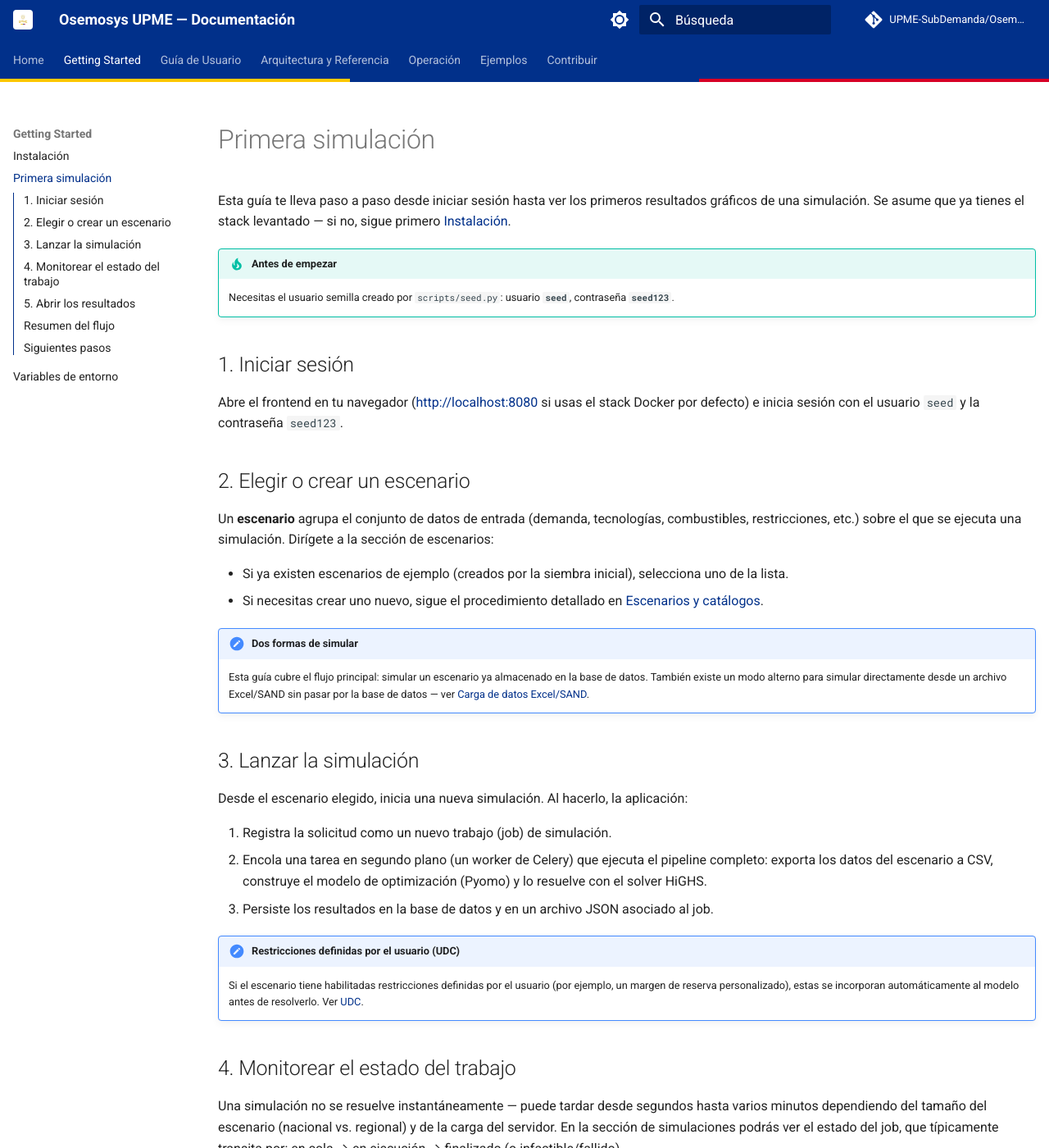
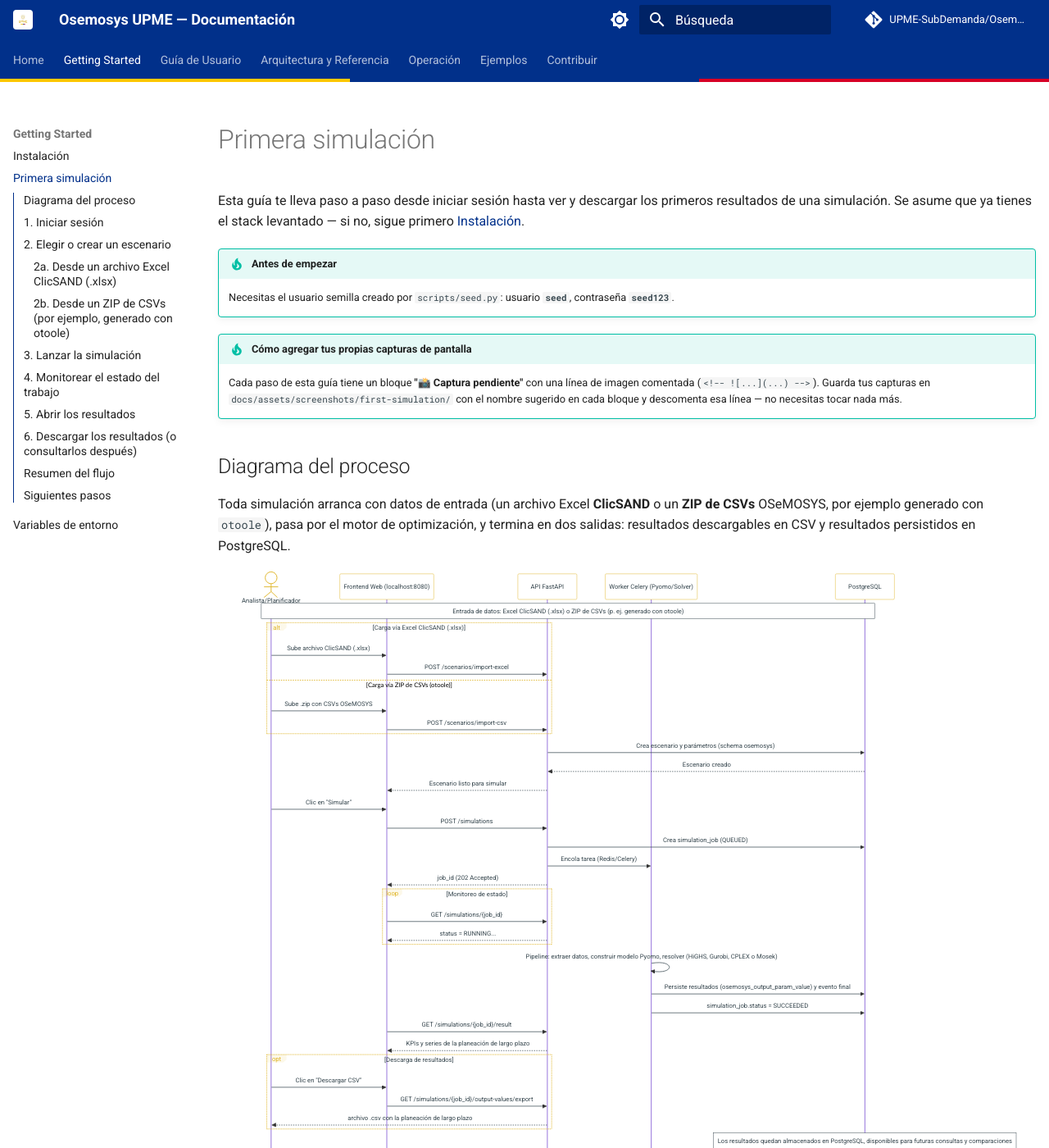
Before and after one commit to jdominguez94/osemosys-col-docs, an MkDocs documentation site: the page built from docs/getting-started/first-simulation.md, in a window 1280 px wide and 1400 px high. Shown: the whole window at 82% size. Built offline with MkDocs 1.6.1 and Material for MkDocs 9.7.7, drawn with Linux system fonts in a browser that asks for light colours; comment, search, counter and statistics services are not loaded; some of the changed text lies outside the part shown.

Commit message:
docs: add sequence diagram for one simulation run (ClicSAND/ZIP input, CSV+Postgres output) and screenshot placeholders in first-simulation.md

````diff
--- a/docs/getting-started/first-simulation.md
+++ b/docs/getting-started/first-simulation.md
@@ -1,34 +1,117 @@
 # Primera simulación
 
-Esta guía te lleva paso a paso desde iniciar sesión hasta ver los primeros resultados gráficos de una simulación. Se asume que ya tienes el stack levantado — si no, sigue primero [Instalación](installation.md).
+Esta guía te lleva paso a paso desde iniciar sesión hasta ver y descargar los primeros resultados de una simulación. Se asume que ya tienes el stack levantado — si no, sigue primero [Instalación](installation.md).
 
 !!! tip "Antes de empezar"
     Necesitas el usuario semilla creado por `scripts/seed.py`: usuario **`seed`**, contraseña **`seed123`**.
 
+!!! tip "Cómo agregar tus propias capturas de pantalla"
+    Cada paso de esta guía tiene un bloque **"📸 Captura pendiente"** con una línea de imagen comentada (`<!-- ![...](...) -->`). Guarda tus capturas en `docs/assets/screenshots/first-simulation/` con el nombre sugerido en cada bloque y descomenta esa línea — no necesitas tocar nada más.
+
+## Diagrama del proceso
+
+Toda simulación arranca con datos de entrada (un archivo Excel **ClicSAND** o un **ZIP de CSVs** OSeMOSYS, por ejemplo generado con `otoole`), pasa por el motor de optimización, y termina en dos salidas: resultados descargables en CSV y resultados persistidos en PostgreSQL.
+
+```mermaid
+sequenceDiagram
+    actor Analista as Analista/Planificador
+    participant Frontend as Frontend Web (localhost:8080)
+    participant API as API FastAPI
+    participant Worker as Worker Celery (Pyomo/Solver)
+    participant DB as PostgreSQL
+
+    Note over Analista,DB: Entrada de datos: Excel ClicSAND (.xlsx) o ZIP de CSVs (p. ej. generado con otoole)
+
+    alt Carga vía Excel ClicSAND (.xlsx)
+        Analista->>Frontend: Sube archivo ClicSAND (.xlsx)
+        Frontend->>API: POST /scenarios/import-excel
+    else Carga vía ZIP de CSVs (otoole)
+        Analista->>Frontend: Sube .zip con CSVs OSeMOSYS
+        Frontend->>API: POST /scenarios/import-csv
+    end
+
+    API->>DB: Crea escenario y parámetros (schema osemosys)
+    DB-->>API: Escenario creado
+    API-->>Frontend: Escenario listo para simular
+
+    Analista->>Frontend: Clic en "Simular"
+    Frontend->>API: POST /simulations
+    API->>DB: Crea simulation_job (QUEUED)
+    API->>Worker: Encola tarea (Redis/Celery)
+    API-->>Frontend: job_id (202 Accepted)
+
+    loop Monitoreo de estado
+        Frontend->>API: GET /simulations/{job_id}
+        API-->>Frontend: status = RUNNING...
+    end
+
+    Worker->>Worker: Pipeline: extraer datos, construir modelo Pyomo, resolver (HiGHS, Gurobi, CPLEX o Mosek)
+    Worker->>DB: Persiste resultados (osemosys_output_param_value) y evento final
+    Worker->>DB: simulation_job.status = SUCCEEDED
+
+    Frontend->>API: GET /simulations/{job_id}/result
+    API-->>Frontend: KPIs y series de la planeación de largo plazo
+
+    opt Descarga de resultados
+        Analista->>Frontend: Clic en "Descargar CSV"
+        Frontend->>API: GET /simulations/{job_id}/output-values/export
+        API-->>Analista: archivo .csv con la planeación de largo plazo
+    end
+
+    Note over DB: Los resultados quedan almacenados en PostgreSQL, disponibles para futuras consultas y comparaciones
+```
+
 ## 1. Iniciar sesión
 
 Abre el frontend en tu navegador ([http://localhost:8080](http://localhost:8080) si usas el stack Docker por defecto) e inicia sesión con el usuario `seed` y la contraseña `seed123`.
+
+!!! example "📸 Captura pendiente"
+    Pantalla de inicio de sesión.
+
+    <!-- ![Inicio de sesión](../assets/screenshots/first-simulation/01-login.png) -->
 
 ## 2. Elegir o crear un escenario
 
 Un **escenario** agrupa el conjunto de datos de entrada (demanda, tecnologías, combustibles, restricciones, etc.) sobre el que se ejecuta una simulación. Dirígete a la sección de escenarios:
 
 - Si ya existen escenarios de ejemplo (creados por la siembra inicial), selecciona uno de la lista.
-- Si necesitas crear uno nuevo, sigue el procedimiento detallado en [Escenarios y catálogos](../user-guide/escenarios.md).
+- Si necesitas crear uno nuevo, hay **dos formas de cargar los datos de entrada**:
 
-!!! note "Dos formas de simular"
-    Esta guía cubre el flujo principal: simular un escenario ya almacenado en la base de datos. También existe un modo alterno para simular directamente desde un archivo Excel/SAND sin pasar por la base de datos — ver [Carga de datos Excel/SAND](../user-guide/carga-excel-sand.md).
+### 2a. Desde un archivo Excel ClicSAND (`.xlsx`)
+
+Sube el archivo Excel ClicSAND (formato SAND) directamente desde la interfaz. La aplicación lo procesa e importa como un nuevo escenario en la base de datos. Ver el detalle completo en [Carga de datos Excel/SAND](../user-guide/carga-excel-sand.md).
+
+!!! example "📸 Captura pendiente"
+    Pantalla de carga del archivo ClicSAND (`.xlsx`).
+
+    <!-- ![Carga ClicSAND](../assets/screenshots/first-simulation/02a-import-excel.png) -->
+
+### 2b. Desde un ZIP de CSVs (por ejemplo, generado con `otoole`)
+
+Si ya tienes el conjunto de datos OSeMOSYS en formato CSV (por ejemplo, exportado con [`otoole`](https://github.com/OSeMOSYS/otoole) u otra herramienta), agrúpalos en un único archivo `.zip` y súbelo desde la interfaz. La aplicación valida los CSV requeridos (`YEAR.csv`, `REGION.csv`, `TECHNOLOGY.csv`, `TIMESLICE.csv`, `MODE_OF_OPERATION.csv`, entre otros) y crea el escenario a partir de ellos.
+
+!!! example "📸 Captura pendiente"
+    Pantalla de carga del ZIP de CSVs.
+
+    <!-- ![Carga ZIP de CSVs](../assets/screenshots/first-simulation/02b-import-zip.png) -->
+
+Para más detalle sobre la gestión de escenarios una vez creados, ver [Escenarios y catálogos](../user-guide/escenarios.md).
 
 ## 3. Lanzar la simulación
 
 Desde el escenario elegido, inicia una nueva simulación. Al hacerlo, la aplicación:
 
 1. Registra la solicitud como un nuevo trabajo (job) de simulación.
-2. Encola una tarea en segundo plano (un worker de Celery) que ejecuta el pipeline completo: exporta los datos del escenario a CSV, construye el modelo de optimización (Pyomo) y lo resuelve con el solver HiGHS.
+2. Encola una tarea en segundo plano (un worker de Celery) que ejecuta el pipeline completo: exporta los datos del escenario a CSV, construye el modelo de optimización (Pyomo) y lo resuelve con el solver configurado (HiGHS por defecto; Gurobi, CPLEX o Mosek si el escenario lo especifica).
 3. Persiste los resultados en la base de datos y en un archivo JSON asociado al job.
 
 !!! note "Restricciones definidas por el usuario (UDC)"
     Si el escenario tiene habilitadas restricciones definidas por el usuario (por ejemplo, un margen de reserva personalizado), estas se incorporan automáticamente al modelo antes de resolverlo. Ver [UDC](../user-guide/udc.md).
+
+!!! example "📸 Captura pendiente"
+    Botón/pantalla para lanzar la simulación.
+
+    <!-- ![Lanzar simulación](../assets/screenshots/first-simulation/03-launch.png) -->
 
 ## 4. Monitorear el estado del trabajo
 
@@ -37,24 +120,48 @@ Una simulación no se resuelve instantáneamente — puede tardar desde segundos
 !!! tip "¿Y si el resultado es infactible?"
     Si el solver no encuentra una solución factible, la aplicación no te deja sin respuesta: te muestra un análisis que apunta a las restricciones y parámetros involucrados. Ver [Simulaciones](../user-guide/simulaciones.md#resultados-infactibles) para más detalle.
 
+!!! example "📸 Captura pendiente"
+    Pantalla con el estado del job (en cola / en ejecución / finalizado).
+
+    <!-- ![Estado del job](../assets/screenshots/first-simulation/04-job-status.png) -->
+
 ## 5. Abrir los resultados
 
-Cuando el job termina exitosamente, ábrelo desde la lista de simulaciones para entrar a la página de resultados. Ahí encontrarás:
+Cuando el job termina exitosamente, ábrelo desde la lista de simulaciones para entrar a la página de resultados. Ahí encontrarás la **planeación de largo plazo** resultante de la simulación:
 
 - Un resumen con indicadores clave del escenario resuelto.
 - El selector de gráficas, donde puedes elegir qué variable visualizar (producción, capacidad, emisiones, etc.) y cómo agruparla.
 - Distintos tipos de vista: barras apiladas, líneas, área, Pareto o tabla.
 
+!!! example "📸 Captura pendiente"
+    Pantalla de resultados con gráficas.
+
+    <!-- ![Resultados](../assets/screenshots/first-simulation/05-results.png) -->
+
 Para explorar todas las posibilidades de personalización de gráficas (tipos de vista, comparación entre escenarios, series, plantillas guardadas y exportación), continúa con [Visualizaciones y reportes](../user-guide/visualizaciones.md).
+
+## 6. Descargar los resultados (o consultarlos después)
+
+Los resultados de la planeación de largo plazo quedan disponibles de dos formas simultáneas:
+
+- **Descarga en CSV**: desde la página de resultados puedes exportar los valores de salida (`GET /simulations/{job_id}/output-values/export`) o una gráfica puntual en CSV/Excel/PNG/SVG.
+- **Persistencia en PostgreSQL**: todos los resultados quedan guardados en la base de datos del stack (tabla `osemosys_output_param_value`, entre otras), por lo que puedes volver a consultarlos, compararlos con otros escenarios o generar reportes más adelante sin tener que repetir la simulación.
+
+!!! example "📸 Captura pendiente"
+    Botón de descarga de resultados en CSV.
+
+    <!-- ![Descargar CSV](../assets/screenshots/first-simulation/06-download-csv.png) -->
 
 ## Resumen del flujo
 
 ```text
-Iniciar sesión → Elegir/crear escenario → Lanzar simulación → Monitorear job → Abrir resultados → Visualizar y comparar
+[Excel ClicSAND (.xlsx) o ZIP de CSVs (otoole)] → Crear escenario → Iniciar sesión → Lanzar simulación
+→ Monitorear job → Abrir resultados → Visualizar y comparar → Descargar CSV / consultar en PostgreSQL
 ```
 
 ## Siguientes pasos
 
 - [Visión general de la Guía de Usuario](../user-guide/overview.md) para entender el flujo completo de la aplicación.
 - [Escenarios y catálogos](../user-guide/escenarios.md) para profundizar en la gestión de escenarios.
+- [Carga de datos Excel/SAND](../user-guide/carga-excel-sand.md) para el detalle de la carga vía ClicSAND.
 - [Simulaciones](../user-guide/simulaciones.md) para el detalle del ciclo de vida de un job.
````
Also changed, not shown: 1 other file.
